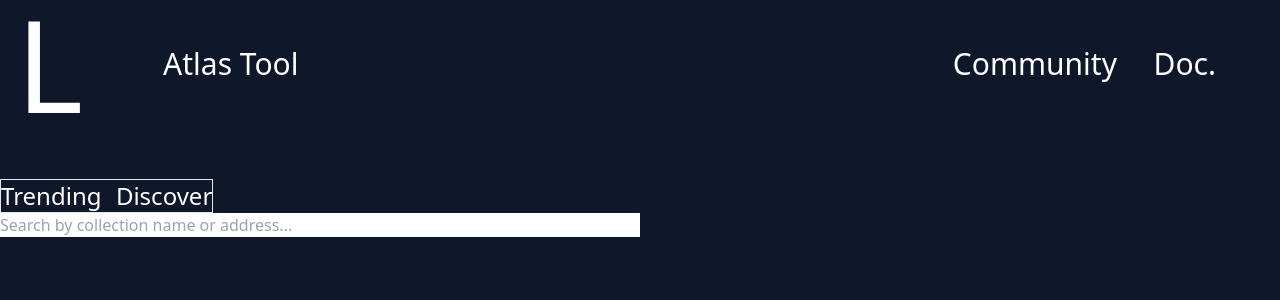
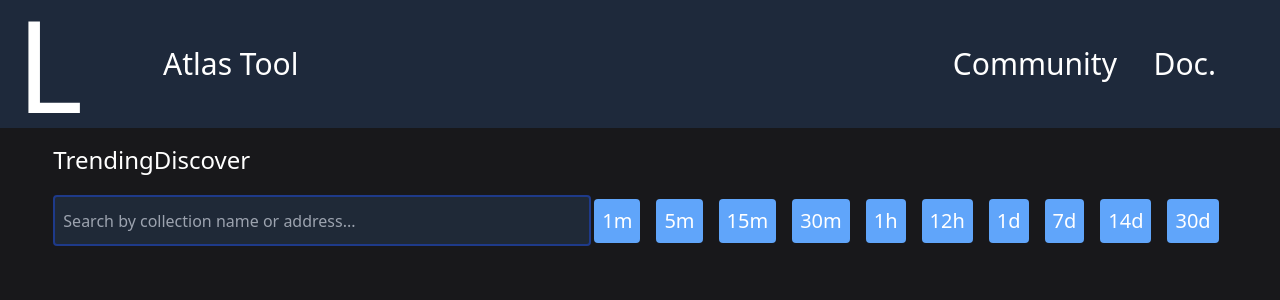
Before and after one commit to b00000001/atlas-tool, a Next.js app: page / in a window 1280 px wide. Shown: the top 300 px of the page. Built offline with nearby package versions, Linux system fonts and the light colour scheme.

Commit message:
Added search buttons and time interval buttons

```diff
--- a/components/Header.tsx
+++ b/components/Header.tsx
@@ -1,6 +1,6 @@
 function Header() {
   return (
-    <header className="flex">
+    <header className="flex bg-slate-800">
       <div className="text-9xl px-4">L</div>
       <div className="flex items-center w-full justify-between px-16">
         <div className="text-3xl">
--- a/components/Search.tsx
+++ b/components/Search.tsx
@@ -1,13 +1,73 @@
 function Search() {
   return (
-    <section className="flex h-full">
-      <div className='flex flex-col justify-center w-full h-full'>
-        <div className='flex text-2xl w-1/6 border justify-between'>
+    <section className="flex h-1/5 py-4">
+      <div className="flex flex-col justify-between w-full h-full">
+        <div className="flex text-2xl w-1/6 justify-between">
           <p>Trending</p>
           <p>Discover</p>
         </div>
-        <div>
-            <input className='w-1/2' type='search' placeholder='Search by collection name or address...'></input>
+        <div className="flex justify-between h-1/2 items-center">
+          <div className="w-4/6 h-full flex items-center">
+            <input
+              className="h-full w-11/12 border-2 border-blue-900 bg-gray-800 rounded px-2"
+              type="search"
+              placeholder="Search by collection name or address..."
+            ></input>
+          </div>
+          <div className="w-1/2 text-xl">
+            <ul className="flex justify-end">
+              <li className="px-2">
+                <button className="bg-blue-400 rounded flex justify-center">
+                  <p className="px-2 py-2">1m</p>
+                </button>
+              </li>
+              <li className='px-2'>
+                <button className="bg-blue-400 rounded flex justify-center">
+                  <p className="px-2 py-2">5m</p>
+                </button>
+              </li>
+              <li className='px-2'>
+                <button className="bg-blue-400 rounded flex justify-center">
+                  <p className="px-2 py-2">15m</p>
+                </button>
+              </li>
+              <li className='px-2'>
+                <button className="bg-blue-400 rounded flex justify-center">
+                  <p className="px-2 py-2">30m</p>
+                </button>
+              </li>
+              <li className='px-2'>
+                <button className="bg-blue-400 rounded flex justify-center">
+                  <p className="px-2 py-2">1h</p>
+                </button>
+              </li>
+              <li className='px-2'>
+                <button className="bg-blue-400 rounded flex justify-center">
+                  <p className="px-2 py-2">12h</p>
+                </button>
+              </li>
+              <li className='px-2'>
+                <button className="bg-blue-400 rounded flex justify-center">
+                  <p className="px-2 py-2">1d</p>
+                </button>
+              </li>
+              <li className='px-2'>
+                <button className="bg-blue-400 rounded flex justify-center">
+                  <p className="px-2 py-2">7d</p>
+                </button>
+              </li>
+              <li className='px-2'>
+                <button className="bg-blue-400 rounded flex justify-center">
+                  <p className="px-2 py-2">14d</p>
+                </button>
+              </li>
+              <li className='px-2'>
+                <button className="bg-blue-400 rounded flex justify-center">
+                  <p className="px-2 py-2">30d</p>
+                </button>
+              </li>
+            </ul>
+          </div>
         </div>
       </div>
     </section>
--- a/pages/index.tsx
+++ b/pages/index.tsx
@@ -2,15 +2,19 @@ import Head from 'next/head';
 import Image from 'next/image';
 import styles from '../styles/Home.module.css';
 import Header from '../components/Header';
-import Search from '../components/Search'
+import Search from '../components/Search';
 
 export default function Home() {
   return (
-    <div className="bg-slate-900 text-white h-screen">
-      <div id='header-row' className='h-auto'>
+    <div className="bg-zinc-900 text-white flex flex-col h-screen">
+      <div id="header-row" className="h-auto">
         <Header />
       </div>
-      <div id='search-row' className='h-1/5'><Search /></div>
+      <div id="body-pane" className="h-full flex justify-center">
+        <div id="inner-body-pane" className="h-full w-11/12 flex justify-center">
+          <div className='w-full'><Search /></div>
+        </div>
+      </div>
     </div>
   );
 }
```
